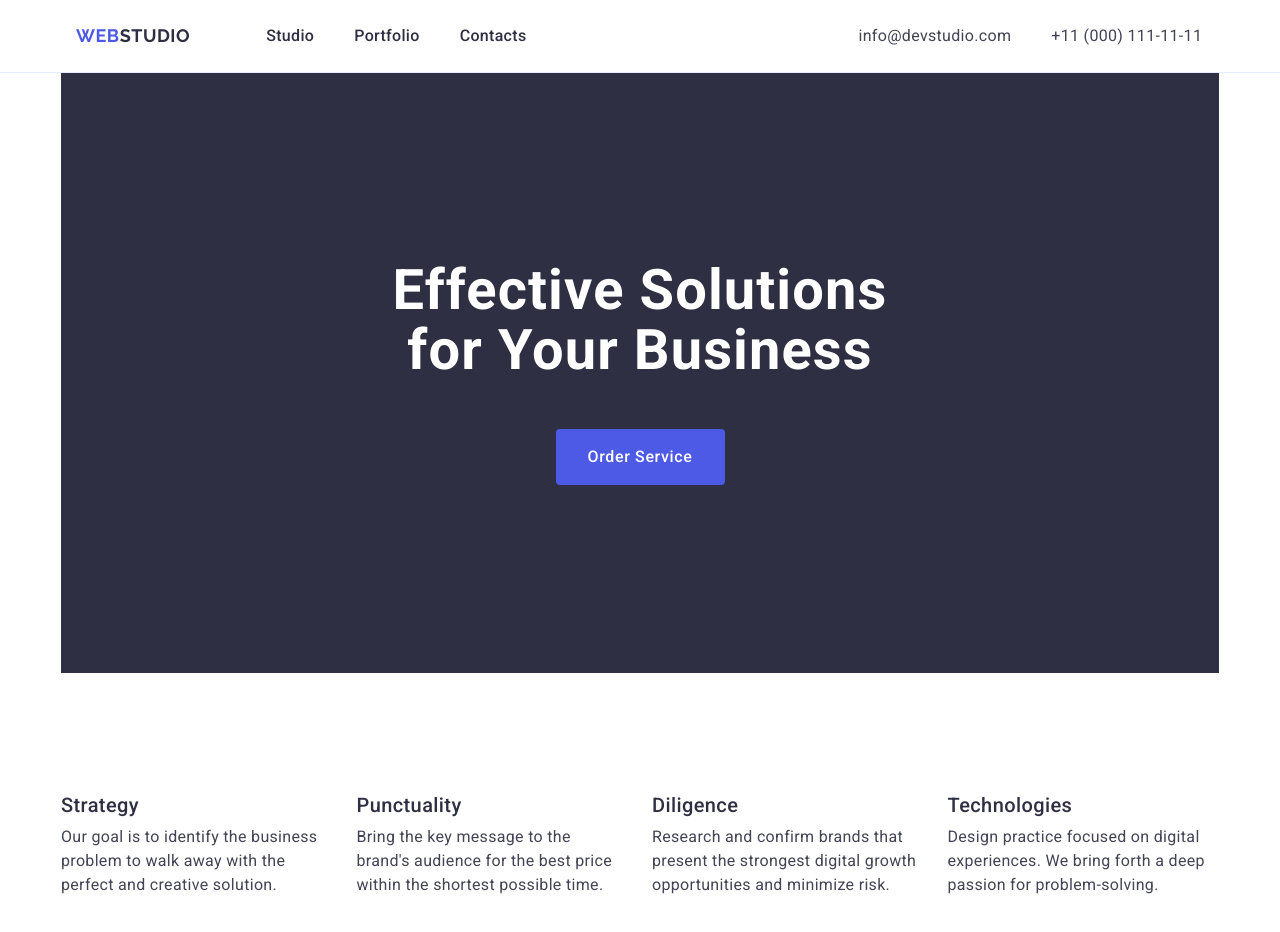
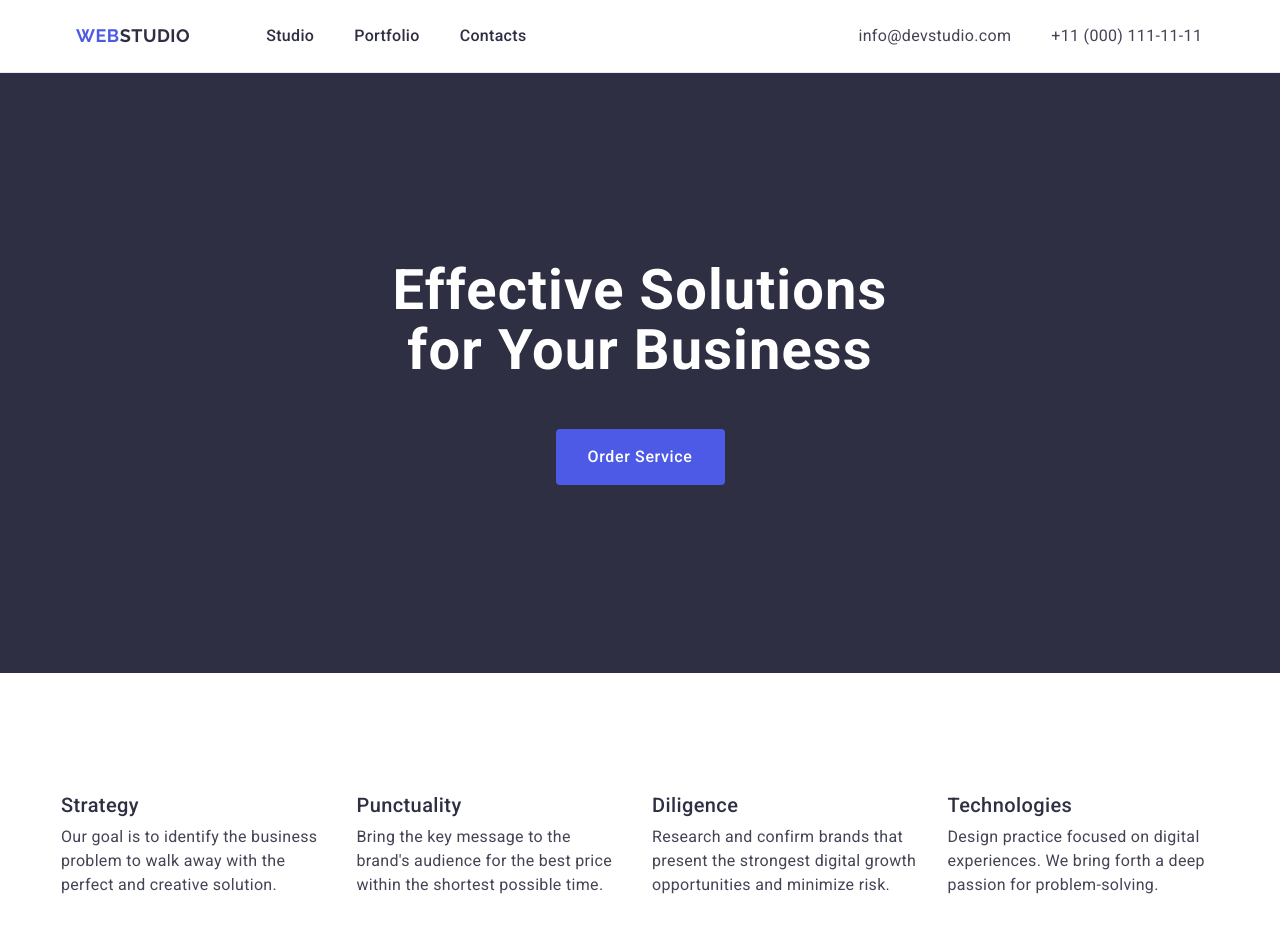
Before and after one commit to Belevtsov91/goit-markup-hw-03, a plain HTML site: page index.html in a window 1280 px wide. Shown: the top 932 px of the page. Drawn offline with nearby package versions, Linux system fonts and the light colour scheme.

Commit message:
Add files via upload

```diff
--- a/css/style.css
+++ b/css/style.css
@@ -117,14 +117,15 @@ img{
     color: #404bbf;
 }
 .solution{
-    padding: 0;
+    padding: 188px 0;
+    background-color: #2e2f42;
 }
 .solution .container{
-    background-color: #2e2f42;
+    /*background-color: #2e2f42;*/
     display: flex;
     flex-direction: column;
     align-items: center;
-    padding: 188px 0;
+    /*padding: 188px 0;*/
 }
 .solution-item{
     font-size: 56px;
```
